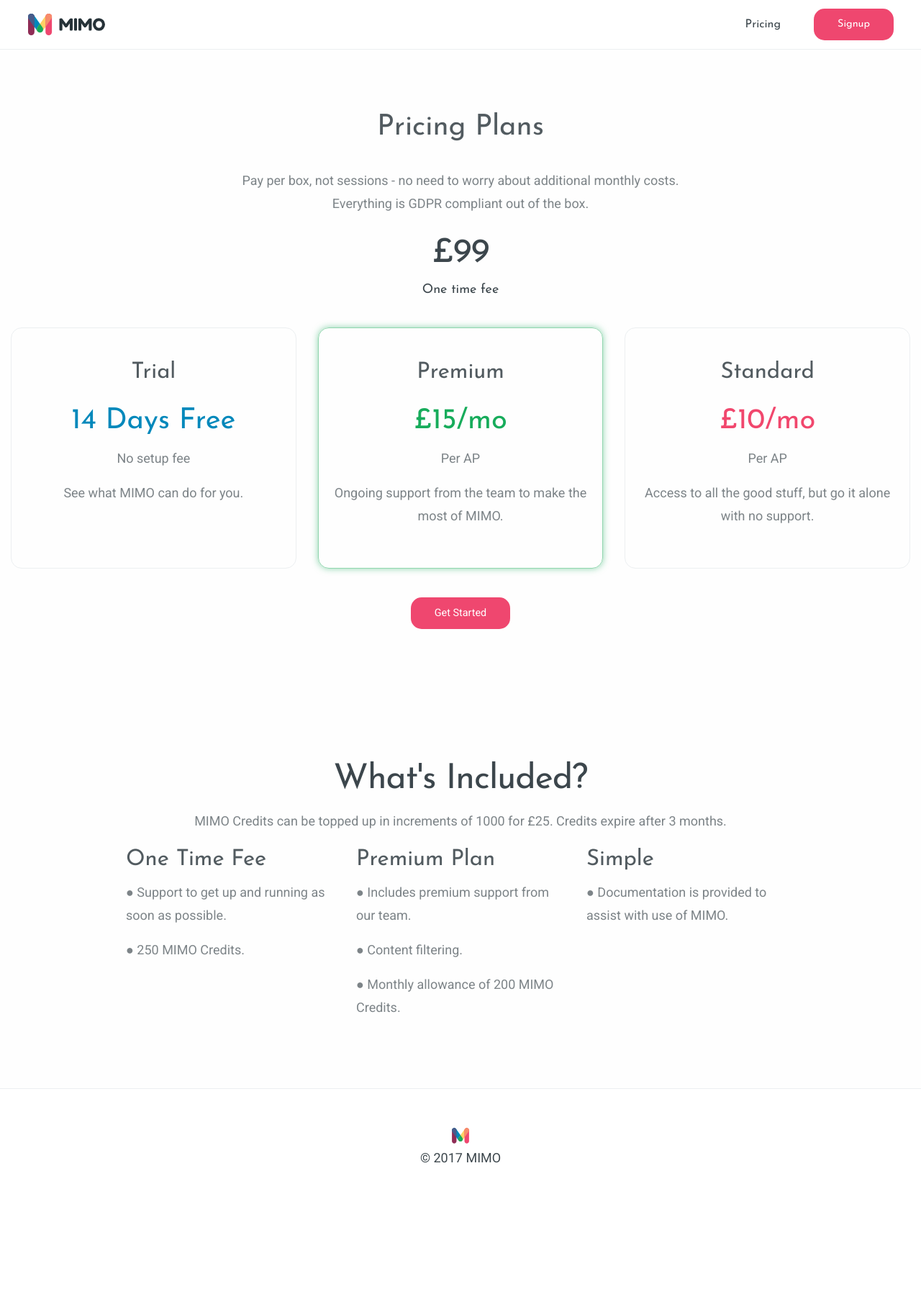
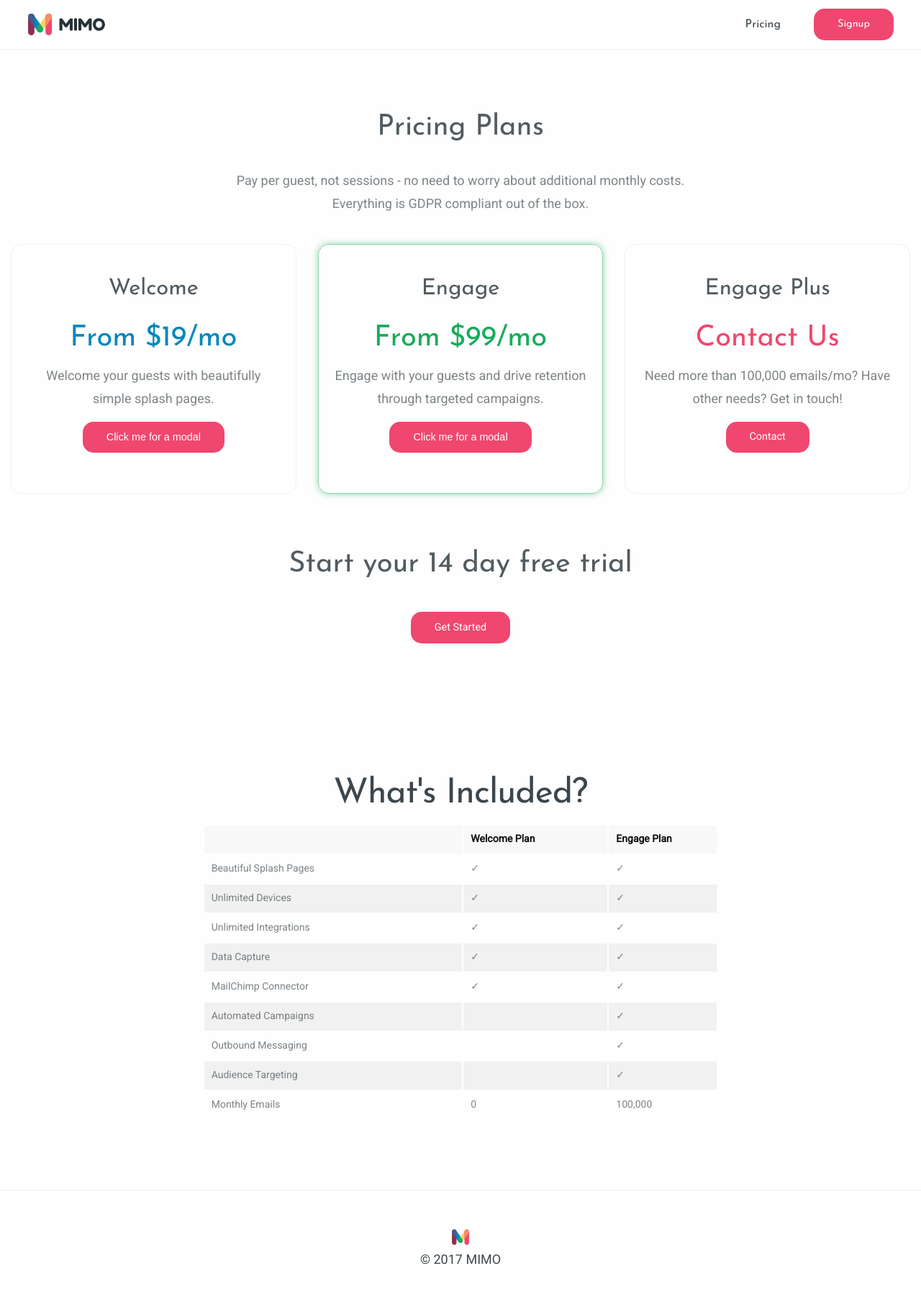
Before and after one commit to mimolabs/mimolabs.github.io, a Jekyll site: the page built from plans/index.html, in a window 1280 px wide. Shown: the whole page at 72% size. Built offline with Jekyll 4.4.1, drawn with Linux system fonts in a browser that asks for light colours; before the commit the page ends 1675 px from its top, so only the background shows below that.

Commit message:
pricing page

```diff
--- a/css/site.css
+++ b/css/site.css
@@ -490,20 +490,20 @@
   margin-bottom: 0px;
 }
 
-.plans-card-row > .row > div:nth-child(2) > .plans-card > .plan-price > h2 {
+.plans-card-row > .row > div:nth-child(1) > .plans-card > .plan-price > h2 {
   color: #0088bb;
 }
 
-.plans-card-row > .row > div:nth-child(3) > .plans-card {
+.plans-card-row > .row > div:nth-child(2) > .plans-card {
   border-color: #90d6ae;
   box-shadow: 0 0 10px rgba(23, 172, 91,.5);
 }
 
-.plans-card-row > .row > div:nth-child(3) > .plans-card > .plan-price > h2 {
+.plans-card-row > .row > div:nth-child(2) > .plans-card > .plan-price > h2 {
   color: #17ac5b;
 }
 
-.plans-card-row > .row > div:nth-child(4) > .plans-card > .plan-price > h2{
+.plans-card-row > .row > div:nth-child(3) > .plans-card > .plan-price > h2{
   color: #f1476d;
 }
 
--- a/plans/index.html
+++ b/plans/index.html
@@ -20,56 +20,78 @@
   <div class="row align-center banner plans-banner">
     <div class="plans-card-row large-12 columns text-center">
       <h2>Pricing Plans</h2>
-      <p>Pay per box, not sessions - no need to worry about additional monthly costs.<br>Everything is GDPR compliant out of the box.</p>
+      <p>Pay per guest, not sessions - no need to worry about additional monthly costs.<br>Everything is GDPR compliant out of the box.</p>
+
+      <div class="reveal" id="welcomeModal" data-reveal>
+        <h1>Welcome Price</h1>
+        <p class="lead">Your couch. It is mine.</p>
+        <p>I'm a cool paragraph that lives inside of an even cooler modal. Wins!</p>
+        <button class="close-button" data-close aria-label="Close modal" type="button">
+          <span aria-hidden="true">&times;</span>
+        </button>
+      </div>
+
+      <div class="reveal" id="engageModal" data-reveal>
+        <h1>Engage Price</h1>
+        <p class="lead">Your couch. It is mine.</p>
+        <p>I'm a cool paragraph that lives inside of an even cooler modal. Wins!</p>
+        <button class="close-button" data-close aria-label="Close modal" type="button">
+          <span aria-hidden="true">&times;</span>
+        </button>
+      </div>
 
       <div class="row align-center">
-        <div class="large-10 small-12 columns">
-          <h1>£99<br><p>One time fee</p></h1>
-        </div>
         <div class="large-4 medium-4 small-12 columns">
           <div class="center-cell plans-card large-12 medium-12 small-7 columns text-center">
             <div class="plan-title text-center">
-              <h3>Trial</h3>
+              <h3>Welcome</h3>
             </div>
             <div class="plan-price text-center">
-              <h2>14 Days Free</h2>
-              <p>No setup fee</p>
+              <h2>From $19/mo</h2>
             </div>
             <div class="plan-features-list text-center">
-              <p>See what MIMO can do for you.</p>
+              <p>Welcome your guests with beautifully simple splash pages.</p>
+            </div>
+            <div>
+              <button class="button" data-open="welcomeModal">Click me for a modal</button>
             </div>
           </div>
         </div>
         <div class="large-4 medium-4 small-12 columns align-center">
           <div class="center-cell plans-card large-12 medium-12 small-7 columns text-center">
             <div class="plan-title text-center">
-              <h3>Premium</h3>
+              <h3>Engage</h3>
             </div>
             <div class="plan-price text-center">
-              <h2>£15/mo</h2>
-              <p>Per AP</p>
+              <h2>From $99/mo</h2>
             </div>
             <div class="plan-features-list text-center">
-              <p>Ongoing support from the team to make the most of MIMO.</p>
+              <p>Engage with your guests and drive retention through targeted campaigns.</p>
+            </div>
+            <div>
+              <button class="button" data-open="engageModal">Click me for a modal</button>
             </div>
           </div>
         </div>
         <div class="large-4 medium-4 small-12 columns">
           <div class="center-cell plans-card large-12 medium-12 small-7 columns text-center">
             <div class="plan-title text-center">
-              <h3>Standard</h3>
+              <h3>Engage Plus</h3>
             </div>
             <div class="plan-price text-center">
-              <h2>£10/mo</h2>
-              <p>Per AP</p>
+              <h2>Contact Us</h2>
             </div>
             <div class="plan-features-list text-center">
-              <p>Access to all the good stuff, but go it alone with no support.</p>
+              <p>Need more than 100,000 emails/mo? Have other needs? Get in touch!</p>
+            </div>
+            <div>
+              <a href="/contact" class="button">Contact</a>
             </div>
           </div>
         </div>
         <div class="large-12 medium-12 small-12 columns">
-          <a style="margin-top:60px;" href="/join" class="button">
+          <h2 style="margin-top:90px;">Start your 14 day free trial</h2>
+          <a style="margin-top:30px;" href="/join" class="button">
             Get Started
           </a>
         </div>
@@ -79,21 +101,63 @@
   <div class="row banner align-center">
     <div class="large-12 small-12 text-center columns">
       <h1>What's Included?</h1>
-      <p>MIMO Credits can be topped up in increments of 1000 for £25. Credits expire after 3 months.</p>
     </div>
-    <div class="large-3 medium-4 small-12 columns">
-      <h3>One Time Fee</h3>
-      <p>● Support to get up and running as soon as possible.</p>
-      <p>● 250 MIMO Credits.</p>
-    </div>
-    <div class="large-3 medium-4 small-12 columns">
-      <h3>Premium Plan</h3>
-      <p>● Includes premium support from our team.</p>
-      <p>● Content filtering.</p>
-      <p>● Monthly allowance of 200 MIMO Credits.</p>
-    </div>
-    <div class="large-3 medium-4 small-12 columns">
-      <h3>Simple</h3>
-      <p>● Documentation is provided to assist with use of MIMO.</p>
+    <div class="large-7 small-12 columns">
+      <table>
+        <thead>
+          <tr>
+            <th></th>
+            <th width="200">Welcome Plan</th>
+            <th width="150">Engage Plan</th>
+          </tr>
+        </thead>
+        <tbody>
+          <tr>
+            <td>Beautiful Splash Pages</td>
+            <td>&#10003;</td>
+            <td>&#10003;</td>
+          </tr>
+          <tr>
+            <td>Unlimited Devices</td>
+            <td>&#10003;</td>
+            <td>&#10003;</td>
+          </tr>
+          <tr>
+            <td>Unlimited Integrations</td>
+            <td>&#10003;</td>
+            <td>&#10003;</td>
+          </tr>
+          <tr>
+            <td>Data Capture</td>
+            <td>&#10003;</td>
+            <td>&#10003;</td>
+          </tr>
+          <tr>
+            <td>MailChimp Connector</td>
+            <td>&#10003;</td>
+            <td>&#10003;</td>
+          </tr>
+          <tr>
+            <td>Automated Campaigns</td>
+            <td></td>
+            <td>&#10003;</td>
+          </tr>
+          <tr>
+            <td>Outbound Messaging</td>
+            <td></td>
+            <td>&#10003;</td>
+          </tr>
+          <tr>
+            <td>Audience Targeting</td>
+            <td></td>
+            <td>&#10003;</td>
+          </tr>
+          <tr>
+            <td>Monthly Emails</td>
+            <td>0</td>
+            <td>100,000</td>
+          </tr>
+        </tbody>
+      </table>
     </div>
   </div>
```
Also changed, not shown: _includes/header.html (line endings or trailing spaces).
